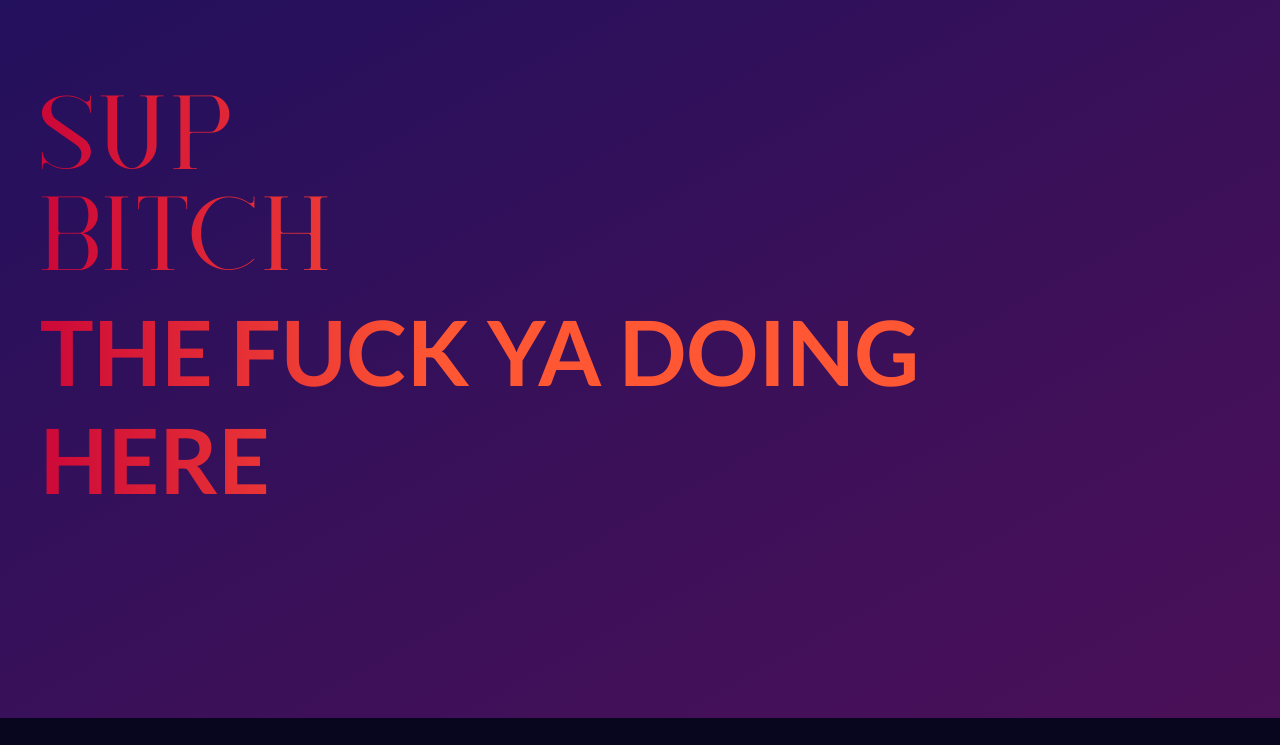
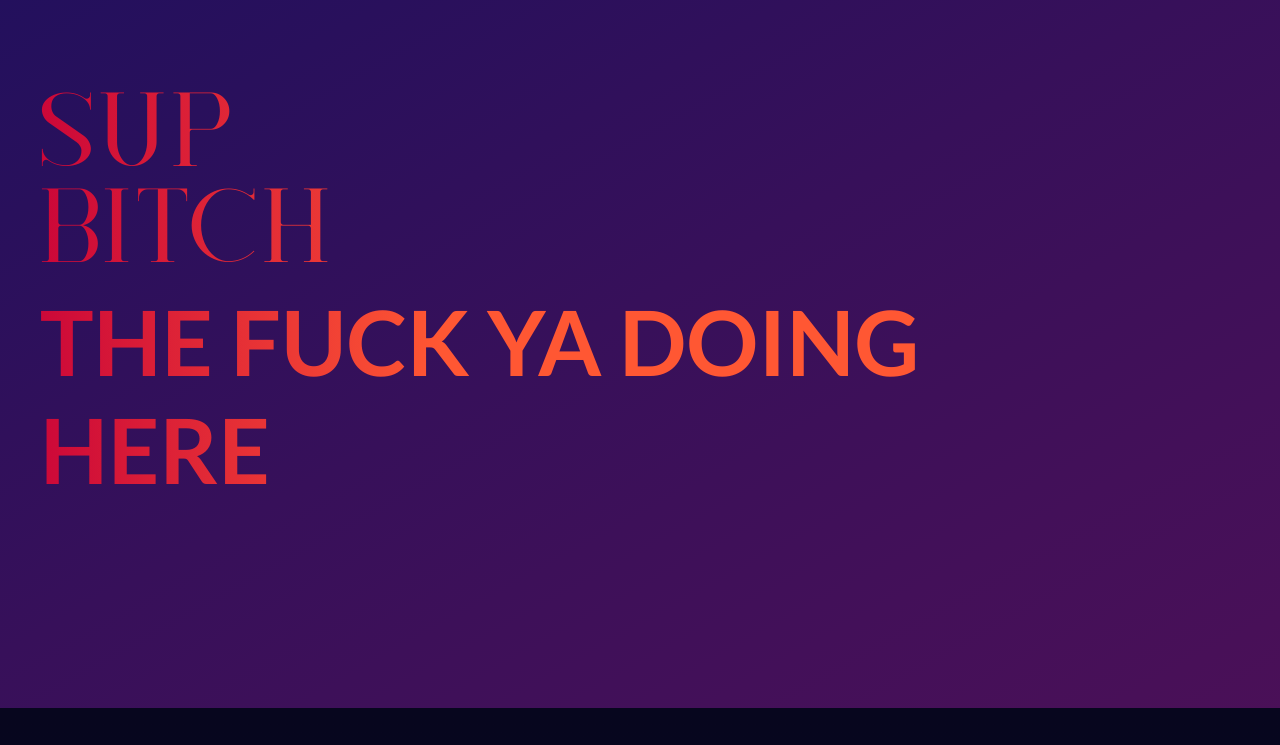
Before and after one commit to blekmus/first, a plain HTML site: page index.html in a window 1280 px wide. Shown: the top 745 px of the page. Drawn offline with Linux system fonts and the light colour scheme.

Commit message:
Update style.css

```diff
--- a/style.css
+++ b/style.css
@@ -275,6 +275,7 @@ p {
     text-align: left;
     font-size: 105px;
     padding-left: 40px;
+    line-height: 96px;
   }
 }
 
```
